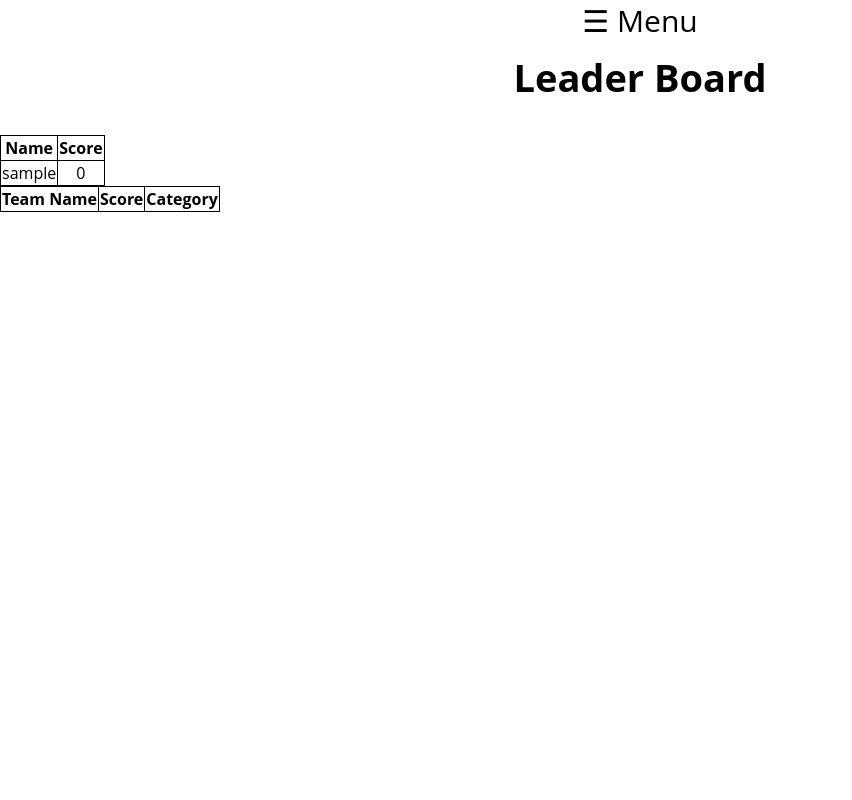
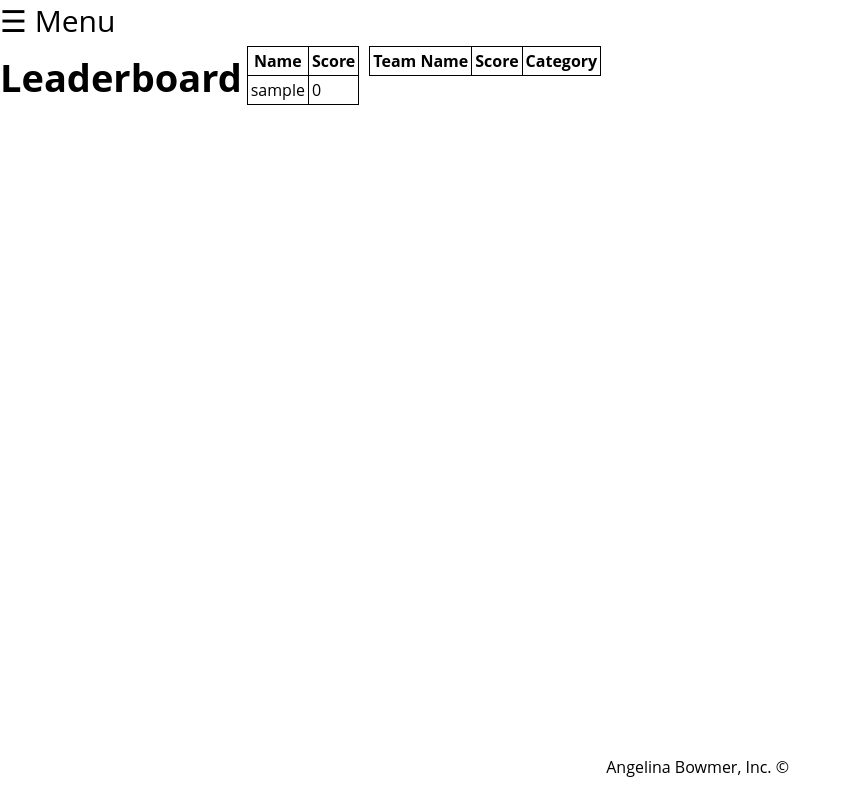
Before and after one commit to aceome/FamLeague, a Django app: page /leader/ in a window 1280 px wide. Shown: that part, without its empty margins (0-852 px from the left). Run offline with Django 3.2, Linux system fonts and the light colour scheme; the visitor is signed in with stand-in values (Sample User, id 1); data comes from the database, SQL or seed files in the repository; data that the repository does not hold is empty; the page is wider than the window, and the part outside it is not shown.

Commit message:
capstone leaderboard table

```diff
--- a/mysite/famleague/static/famleague/style.css
+++ b/mysite/famleague/static/famleague/style.css
@@ -2,58 +2,93 @@ html, body {
     margin: 0;
 }
 body {
-    text-align: center;
+    /*text-align: center;*/
     font-family: 'Open Sans', sans-serif;
 }
 
+.footer {
+    position:absolute;
+    bottom:0;
+    width:100%;
+    height:60px;
+    color: black;
+    text-shadow: 1px 1px white;
+
+}
+
+
+/* Login page*/
 #main-flex-container {
     text-align: center;
-    margin: 0 auto;
+    margin: 0;
     width: 100%;
-    height: 100vw;
-    background-color: #818181;
-}
+    height: 100vh;
+    background-image: url("./images/football-field.jpg");
+    background-repeat: no-repeat;
+    background-size: cover;
 
-#main-user-page {
-    /*display: flex;*/
-    flex-direction: row;
-    justify-content: center;
+
 }
 
 .form-box {
+    margin-top: 5%;
     text-align: left;
     display: flex;
     flex-direction: row;
-    background-color: white;
     justify-content: space-evenly;
 
 }
 
 .left-container, .right-container {
-    display: flex;
-    flex-direction: column;
+    color: white;
+    text-shadow: 2px 1px black;
+    /*display: block;*/
+    /*flex-direction: column;*/
     width: 500px;
     height: 300px;
-
+    /*justify-content: center;*/
+    background-image: url("./images/footballtexture.jpg");
+    border-radius: 7px;
+    padding: 20px;
+    box-shadow: 5px 10px 18px #000000;
+    background-repeat: no-repeat;
+    background-size: cover;
 
 }
 
-.top-left, .top-right {
-    background-color: blue;
-    border-top-left-radius: 8px;
-    padding: 10px;
+div {
+    display: inline;
 }
 
-.bottom-left, .bottom-right {
-    display: flex;
-    justify-content: center ;
-    background-color: dodgerblue;
-    padding:10px;
+label {
+    position: relative;
+    margin-right: auto;
+}
+section {
+    display: block;
+}
+
+input {
+
+    box-shadow: inset 1px 2px 8px rgba(0, 0, 0, 0.07);
+    width: 300px;
+    height: 25px;
+    padding: 3px;
+    margin: 3px;
 }
 
 
+/* index page */
+#main-user-page {
+    display: flex;
+    flex-direction: column;
+    justify-content: center;
 
-
+}
+.user-lineup {
+    justify-content: center;
+    flex-direction: row;
+}
 
 
 
@@ -110,11 +145,16 @@ a, a:hover, a:focus {
 	text-decoration: none;
     transition: all .3s;
 }
+/*Login Page*/
 h1 {
+    margin: 0 auto;
+    color: darkorange;
+    text-shadow: 2px 2px dodgerblue;
+    font-family: 'Monoton', cursive;
+    font-size: 5em;
+}
 
-    font-family: 'Monoton', cursive;
-}
-h1, h2 {
+h2 {
 	margin-top: 10px;
 	font-size: 38px;
 
@@ -202,29 +243,28 @@ img {
     width: 150px;
 }
 
+/* Lineup page */
 .teampick {
     transition: .5s ease;
     opacity: .3;
 
+}
 
-}
 .teampick:hover {
     opacity: 1;
     transition: .5s ease;
     backface-visibility: hidden;
 }
+
+/* Leaderboard page */
 table, th, td {
     border: 1px solid black;
     border-collapse: collapse;
+    padding: 3px;
+    margin: 5px;
+
 }
-/*#main-lineup {*/
-    /*display: flex;*/
-    /*flex-direction: row;*/
-    /*flex-wrap: wrap;*/
-    /*justify-content: space-evenly;*/
-/*}*/
-/*.teams {*/
-    /*display: flex;*/
-    /*flex-direction: row;*/
-    /*justify-content: space-evenly;*/
-/*}*/
+#main-leader-content {
+    display: flex;
+    flex-direction: row;
+}
--- a/mysite/famleague/templates/famleague/leader.html
+++ b/mysite/famleague/templates/famleague/leader.html
@@ -8,18 +8,19 @@
 </head>
 <body>
     <span style="font-size:30px;cursor:pointer" onclick="openNav()">&#9776; Menu</span>
-    <h2>Leader Board</h2>
+
 
     <div id="mySidenav" class="sidenav">
       <a href="javascript:void(0)" class="closebtn" onclick="closeNav()">&times;</a>
       <a href="{% url 'famleague:rules' %}">How to Play</a>
       <a href="{% url 'famleague:lineup' 'A' %}">Lineup</a>
       <a href="{% url 'famleague:index' %}">Your Team</a>
-      <a href="{% url 'famleague:leader' %}">Leader Board</a>
+      <a href="{% url 'famleague:leader' %}">Leaderboard</a>
       <a href="{% url 'famleague:logout_user' %}">Logout</a>
-      <!--<a href="#">Contact</a>-->
+
     </div>
-
+    <div id="main-leader-content">
+        <h2>Leaderboard</h2>
         <div class="lead-board">
             <table>
                 <tr>
@@ -50,7 +51,13 @@
                 {% endfor %}
             </table>
         </div>
-
+         <!-- Footer -->
+        <footer>
+        	<div class="footer">
+            <p>Angelina Bowmer, Inc. ©</p>
+        	</div>
+        </footer>
+    </div>
     <script>
         function openNav() {
             document.getElementById("mySidenav").style.width = "250px";
--- a/mysite/famleague/templates/famleague/lineup.html
+++ b/mysite/famleague/templates/famleague/lineup.html
@@ -38,6 +38,12 @@
             <button class="btn-cat"><a href="{% url 'famleague:lineup' 'C' %}">C</a></button>
             <button class="btn-cat"><a href="{% url 'famleague:lineup' 'D' %}">D</a></button>
         </div>
+         <!-- Footer -->
+        <footer>
+        	<div class="footer">
+            <p>Angelina Bowmer, Inc. ©</p>
+        	</div>
+        </footer>
     </div>
 
 
--- a/mysite/famleague/templates/famleague/rules.html
+++ b/mysite/famleague/templates/famleague/rules.html
@@ -36,6 +36,12 @@
         </p>
         <input id="cb_agree" type="checkbox"/>I agree to the rules stated above
         <button id="bt_agree" disabled>Next</button>
+         <!-- Footer -->
+        <footer>
+        	<div class="footer">
+            <p>Angelina Bowmer, Inc. ©</p>
+        	</div>
+        </footer>
     </div>
 
 
```
Also changed, not shown: other parts of mysite/famleague/static/famleague/style.css (+3 -2 lines), mysite/famleague/templates/famleague/index.html (+15 -8 lines), mysite/famleague/templates/famleague/login.html (+38 -45 lines), mysite/famleague/static/famleague/images/Awesome-American-Football-Background.jpg (added), mysite/famleague/static/famleague/images/football-field.jpg (added), mysite/famleague/static/famleague/images/footballtexture.jpg (added), mysite/famleague/static/famleague/images/footballtexturemorered.jpg (added). Lines whose indentation alone changed are shown as unchanged.
